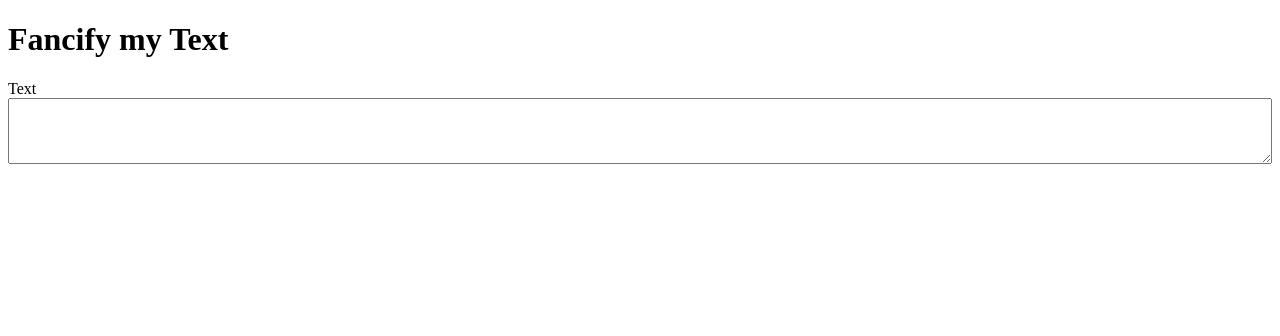
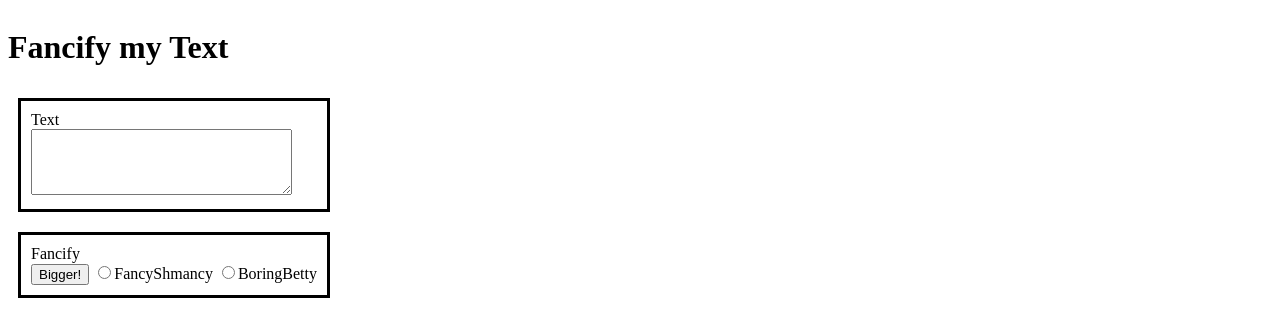
Before and after one commit to anureetkaur99/anureetkaur99.github.io, a plain HTML site: page html/fancifymytext.html in a window 1280 px wide. Drawn offline with Linux system fonts and the light colour scheme; files that its build step writes are made by us from their sources.

Commit message:
Finishing up the HTML portion

```diff
--- a/css/fancifymytext.css
+++ b/css/fancifymytext.css
@@ -1,4 +1,16 @@
-.bordered-field {
+body {
     display: flex;
     flex-direction: column;
+    width: fit-content;
 }
+
+.bordered-field {
+    display: inline-block;
+    border: 3px solid black;
+    margin: 10px;
+    padding: 10px;
+}
+
+label {
+    display: block;
+}
--- a/html/fancifymytext.html
+++ b/html/fancifymytext.html
@@ -4,7 +4,7 @@
 		<title>Fancify Shamcify</title>
 
 		<!-- link to your script file here -->
-		<link rel="stylesheet" href="../.css/fancifymytext.css">
+		<link rel="stylesheet" href="../css/fancifymytext.css">
 		<script type="text/javascript" src="fancifymytext.js"></script>
 	</head>
 
@@ -17,5 +17,12 @@
 			<label>Text</label>
 			<textarea rows="4" cols="30"></textarea>
 		</div>
+
+		<div class="bordered-field">
+			<label>Fancify</label>
+			<button>Bigger!</button>
+			<input type='radio'>FancyShmancy</input>
+			<input type='radio'>BoringBetty</input>
+		</div>
 	</body>
 </html>
```
